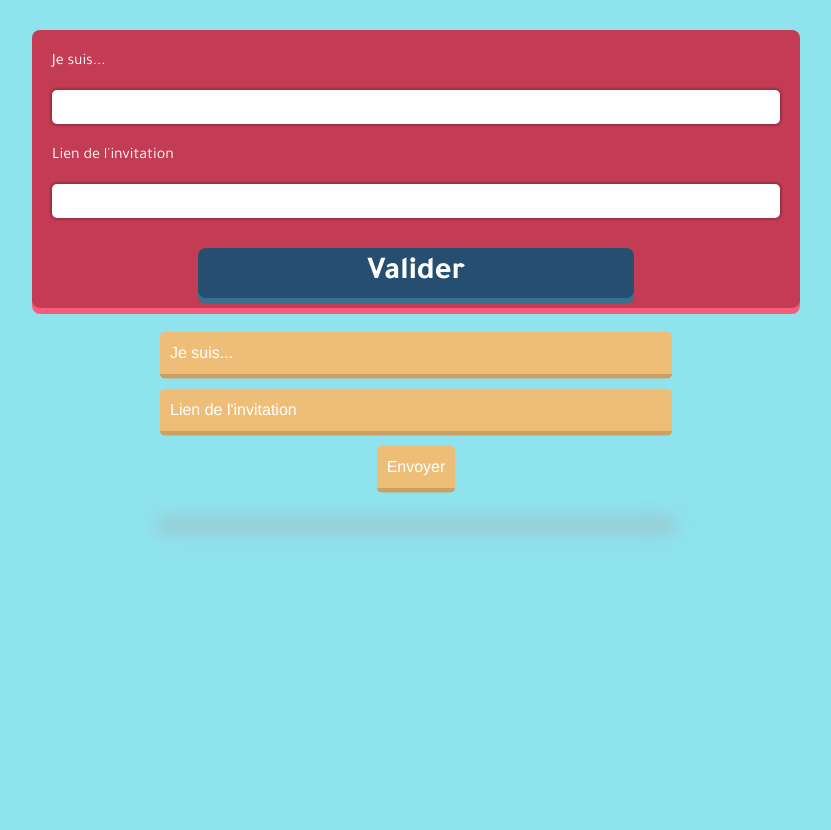
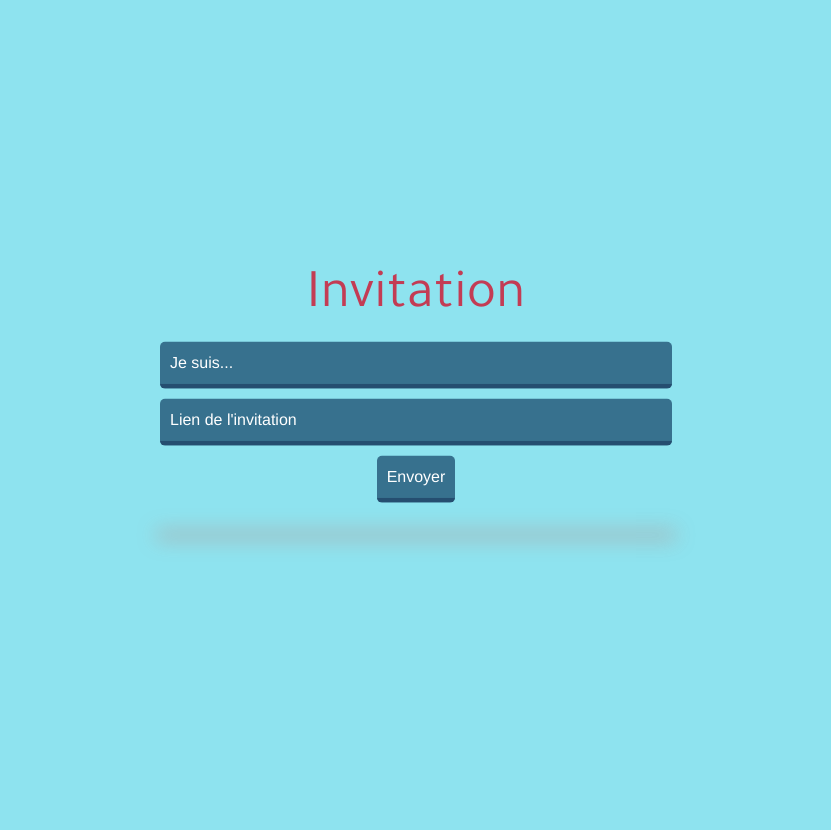
Before and after one commit to Recursived/24h-DUT-Info-2018-Reunionou, a PHP site: page /view/invitationView.php in a window 1280 px wide. Shown: the whole page, without its empty margins (224-1055 px from the left). After the commit the page ends 547 px from the top, so only its background shows below. Run offline with PHP 8.4, Linux system fonts and the light colour scheme; some libraries are stand-ins or nearby versions.

Commit message:
invit style

```diff
--- a/public/css/style2.css
+++ b/public/css/style2.css
@@ -9,9 +9,7 @@ clair    #F75D7A
 kazoo    #AEF3E7
 
 */
-body{
-	background-color: #8EE3EF;
-}
+
 
 .title{
   margin: 0 auto;
@@ -33,7 +31,7 @@ body{
 	line-height: 22px;
 	margin: -70px 0 0 0;
 	padding: 0;
-	top: 48%;
+	top: 41%;
 	-webkit-backface-visibility: hidden;
 }
 .font {
@@ -68,54 +66,49 @@ body{
   transition: all 0.5s ease 0s;
 }
 .name {
-  background-color: #eebe78;
-  border-bottom: 5px solid #cba163;
+  background-color: #37718E;
+  border-bottom: 5px solid #254E70;
 }
 .name:hover{
-  background-color: #df901b;
-  border-bottom: 5px solid #b27b17;
+  background-color: #254E70;
+  border-bottom: 5px solid #254E70;
 }
 .name:focus, .email:focus, .message:focus{
   outline: none;
   padding:15px;
 }
 .email {
-  background-color: #eebe78;
-  border-bottom: 5px solid #cba163;
+  background-color: #37718E;
+  border-bottom: 5px solid #254E70;
 }
 .email:hover{
-  background-color: #df901b;
-  border-bottom: 5px solid #b27b17;
+  background-color: #254E70;
+  border-bottom: 5px solid #254E70;
 }
-.message {
-  background-color: #eebe78;
-  border-bottom: 5px solid #cba163;
-  overflow: hidden;
-  height: 50px;
-}
-.message:hover{
-  background-color: #df901b;
-  border-bottom: 5px solid #b27b17;
-  height: 150px;
-}
+
 .submit2{
   border-radius:5px;
   padding:10px;
-  background-color: #eebe78;
+  background-color: #37718E;
   border: none;
-  border-bottom: 5px solid #cba163;
+  border-bottom: 5px solid #254E70;
   -webkit-transition: all 0.5s ease 0s;
   -moz-transition: all 0.5s ease 0s;
   transition: all 0.5s ease 0s;
 }
 .submit2:hover{
   -webkit-transform: translate(0, 4px);
-  border-bottom: 2px solid #cba163;
-  box-shadow: inset 0px 0px 10px 10px #cfaa5d;
+  border-bottom: 2px solid #254E70;
+  box-shadow: inset 0px 0px 10px 10px #254E70;
   cursor: pointer;
 }
 ::-webkit-input-placeholder {
    color: white;
+}
+
+h1{
+	color:#C33C54;
+	font-size:55px;
 }
 
 :-moz-placeholder {
--- a/view/invitationView.php
+++ b/view/invitationView.php
@@ -11,25 +11,17 @@ ob_start();
 
 	<div id=Form-col>
 
-		<div id=Log-form class="opened">
-			<form action=post>
-				<p>Je suis...</p>
-				<input class=input type="mail" name="login" placeholder="ardresse@mail.xyz">
-				<p>Lien de l'invitation</p>
-				<input class=input type="password" name="pwd" placeholder="motdepasse">
-				<input class="submit button" type="submit" value=Valider>
-			</form>
-		</div>
+		<div class="wrapper">
 
-		<div class="wrapper">
-						<form class="form" method="post" action="http://localhost/IHM/index.php">
-						  <input type="text" class="name field-in font" name="mailnom" placeholder="Je suis..."/>
+						<form class="form" action=post>
+						<h1> Invitation </h1>
+						<input type="text" class="name field-in font" name="nameInvit" placeholder="Je suis..."/>
 
-						  <input type="email" class="email field-in font" name="mail"  placeholder="Lien de l'invitation"/>
+						  <input type="text" class="email field-in font" name="linkInvit"  placeholder="Lien de l'invitation"/>
 
 
 
-						  <button class="submit2 font" name="mailsub" value="1" >Envoyer</button>
+						  <button class="submit2 font" name="submitInvit" value=Valider>Envoyer</button>
 						</form>
 						<div class="shadow"></div>
 					  </div>
```
